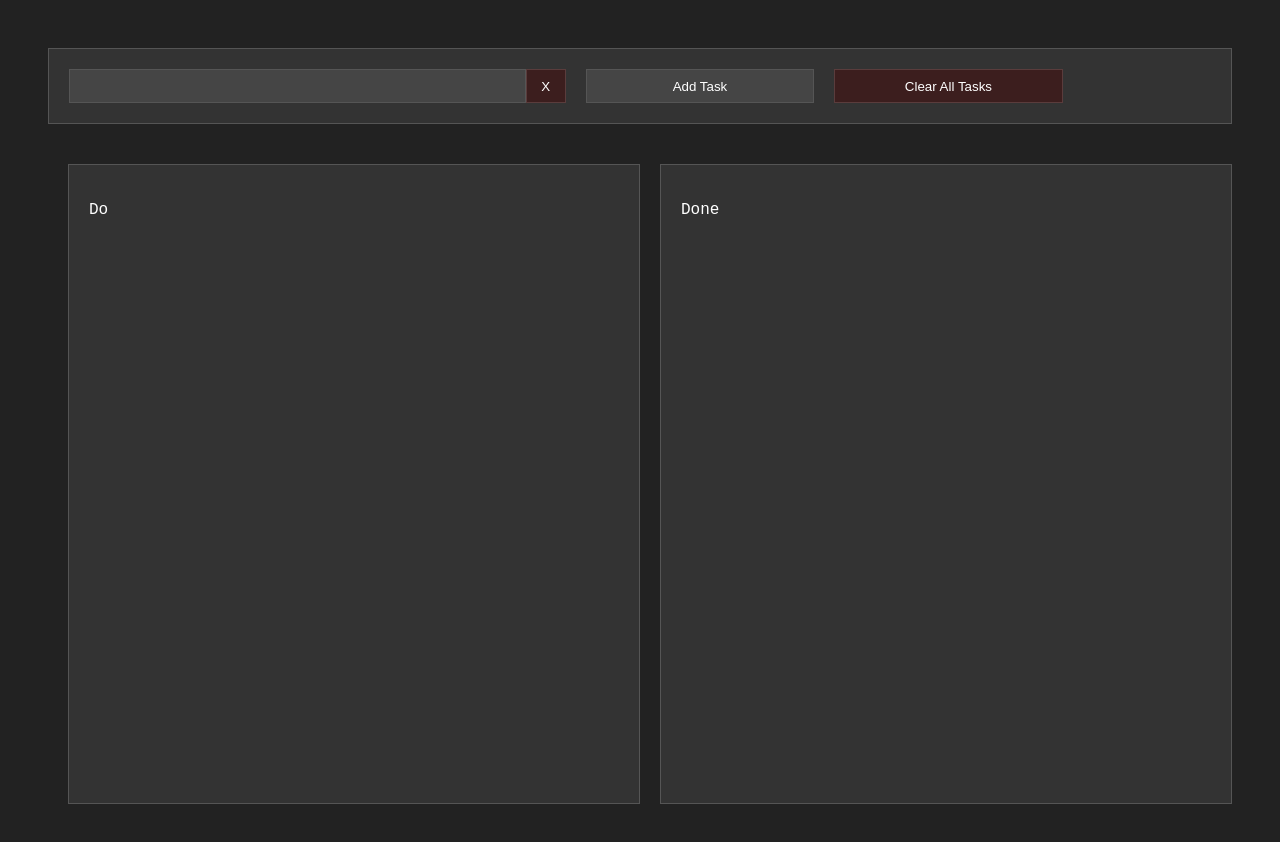
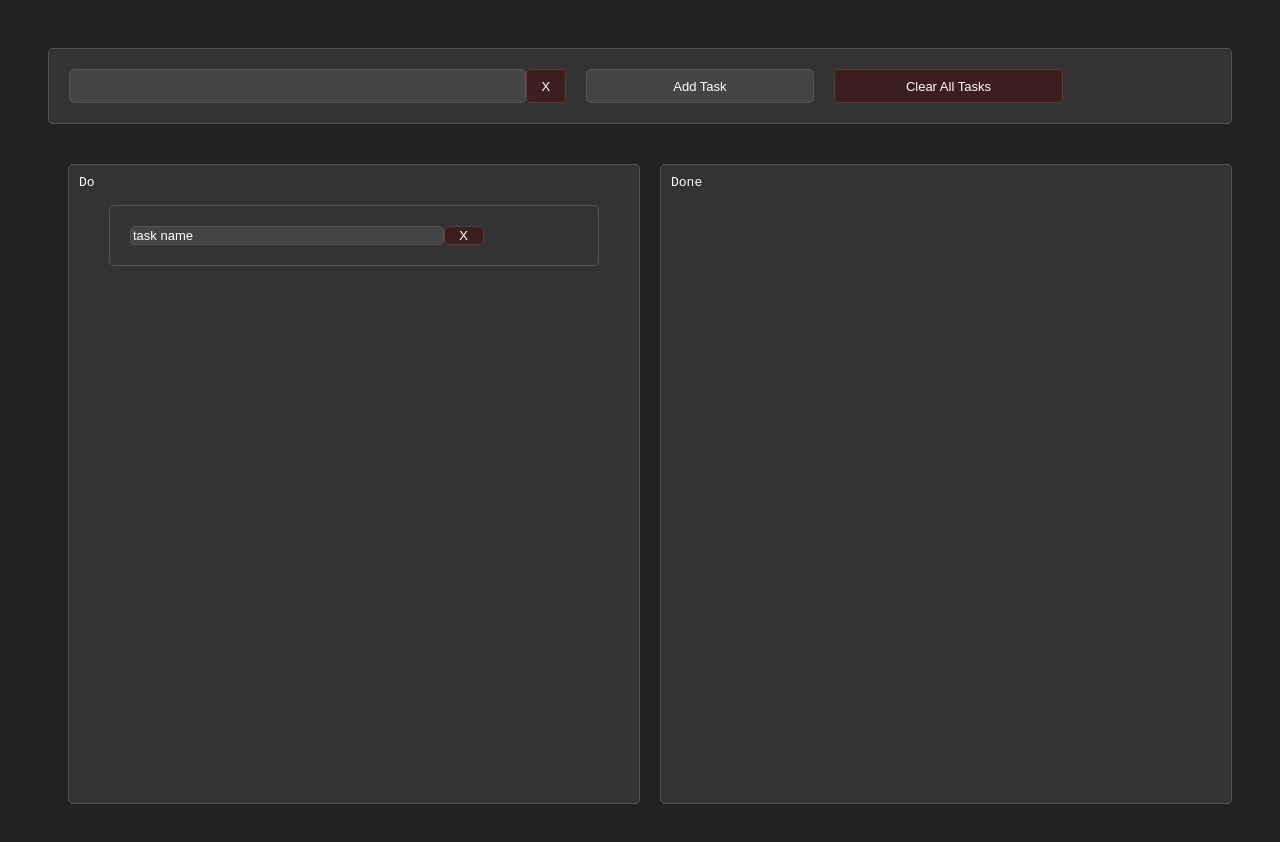
Before and after one commit to Bitskiwi/checklist, a plain HTML site: page index.html in a window 1280 px wide. Both pictures are taken after a click on the button "Add Task". Drawn offline with Linux system fonts and the light colour scheme.

Commit message:
[finished] adding and removing tasks

```diff
--- a/index.html
+++ b/index.html
@@ -5,18 +5,18 @@
     </head>
     <body>
         <div id="main">
-            <div id="top_bar">
-                <input>
-                <button id="clear_box">X</button>
+            <div class="plate" id="top_bar">
+                <input id="name_box" value="task name">
+                <button class="element_negative" id="clear_box">X</button>
                 <button id="add_task">Add Task</button>
-                <button id="clear_task">Clear All Tasks</button>
+                <button class="element_negative" id="clear_task">Clear All Tasks</button>
             </div>
             <div id="boxes">
-                <div id="do">
-                    <p>Do</p>
+                <div class="plate" id="do">
+                    <p class="stay">Do</p>
                 </div>
-                <div id="done">
-                    <p>Done</p>
+                <div class="plate" id="done">
+                    <p class="stay">Done</p>
                 </div>
             </div>
         </div>
--- a/script.js
+++ b/script.js
@@ -0,0 +1,52 @@
+const name_box = document.getElementById("name_box");
+const add_task = document.getElementById("add_task");
+const do_box = document.getElementById("do");
+
+tasks = []
+
+add_task.addEventListener("click",function(){
+    console.log(tasks)
+    tasks.push(new task(name_box.value));
+    name_box.value = ""
+})
+
+class task {
+    constructor(name){
+        this.name = name;
+        this.state = "do";
+
+        this.build = function(){
+            this.box = document.createElement("div");
+            this.box.classList.add("task","plate");
+
+            this.del = document.createElement("button");
+            this.del.classList.add("element_negative");
+            this.del.id = "del"
+            this.del.addEventListener("click", () => {
+                console.log("removing")
+                this.remove()
+            })
+            this.del.innerHTML = "X"
+
+            this.title = document.createElement("input");
+            this.title.classList.add("title")
+            this.title.value = this.name;
+            this.title.id = this.name;
+
+            this.box.appendChild(this.title);
+            this.box.appendChild(this.del);
+
+            var target_box = eval(`${this.state}_box`);
+            target_box.appendChild(this.box);
+        }
+
+        this.remove = function(){
+            var target_box = eval(`${this.state}_box`);
+            target_box.removeChild(this.box);
+            tasks.pop(this)
+
+        }
+
+        this.build()
+    };
+};
--- a/style.css
+++ b/style.css
@@ -15,7 +15,12 @@ html {
     font-family: 'Courier New', Courier, monospace;
     color: var(--text);
     padding: 20px;
-    font-size: medium;
+    overflow: hidden;
+}
+
+* {
+    border-radius: 5px;
+    font-size: small;
 }
 
 div {
@@ -30,12 +35,37 @@ button {
 
 button:hover {
     background-color: var(--highlights);
+    cursor: pointer;
 }
 
 input {
     border: var(--border);
     background-color: var(--elements);
     color: var(--text);
+}
+
+.element {
+    border: var(--border);
+    background-color: var(--elements);
+    color: var(--text);
+}
+
+.element:hover {
+    background-color: var(--highlights);
+}
+
+.element_negative {
+    border: var(--border_negative);
+    background-color: var(--elements_negative);
+}
+
+.element_negative:hover {
+    background-color: var(--highlights_negative);
+}
+
+.plate {
+    background-color: var(--plates);
+    border: var(--border);
 }
 
 #main {
@@ -50,8 +80,6 @@ input {
     grid-template-columns: 40% 20px 20% 20%;
     grid-template-rows: 100%;
     gap: 20px;
-    background-color: var(--plates);
-    border: var(--border);
 }
 
 #boxes {
@@ -61,31 +89,31 @@ input {
     gap: 20px;
 }
 
-#do {
-    background-color: var(--plates);
-    border: var(--border);
+#clear_box {
+    margin-left: -20px;
 }
 
-#done {
-    background-color: var(--plates);
-    border: var(--border);
+#do {
+    overflow: scroll;
 }
 
-#clear_box {
-    margin-left: -20px;
-    border: var(--border_negative);
-    background-color: var(--elements_negative);
+.task {
+    margin: 20px;
+    padding: 20px;
+    display: grid;
+    grid-template-columns: 70% 20px;
+    grid-template-rows: 100%;
+    gap: 20px;
 }
 
-#clear_box:hover {
-    background-color: var(--highlights_negative);
+#del {
+    margin-left: -20px;
 }
 
-#clear_task {
-    border: var(--border_negative);
-    background-color: var(--elements_negative);
+.stay {
+    margin-top: -20px;
+    margin-left: -20px;
+    padding: 10px;
+    position: fixed;
+    background-color: var(--plates);
 }
-
-#clear_task:hover {
-    background-color: var(--highlights_negative);
-}
```
